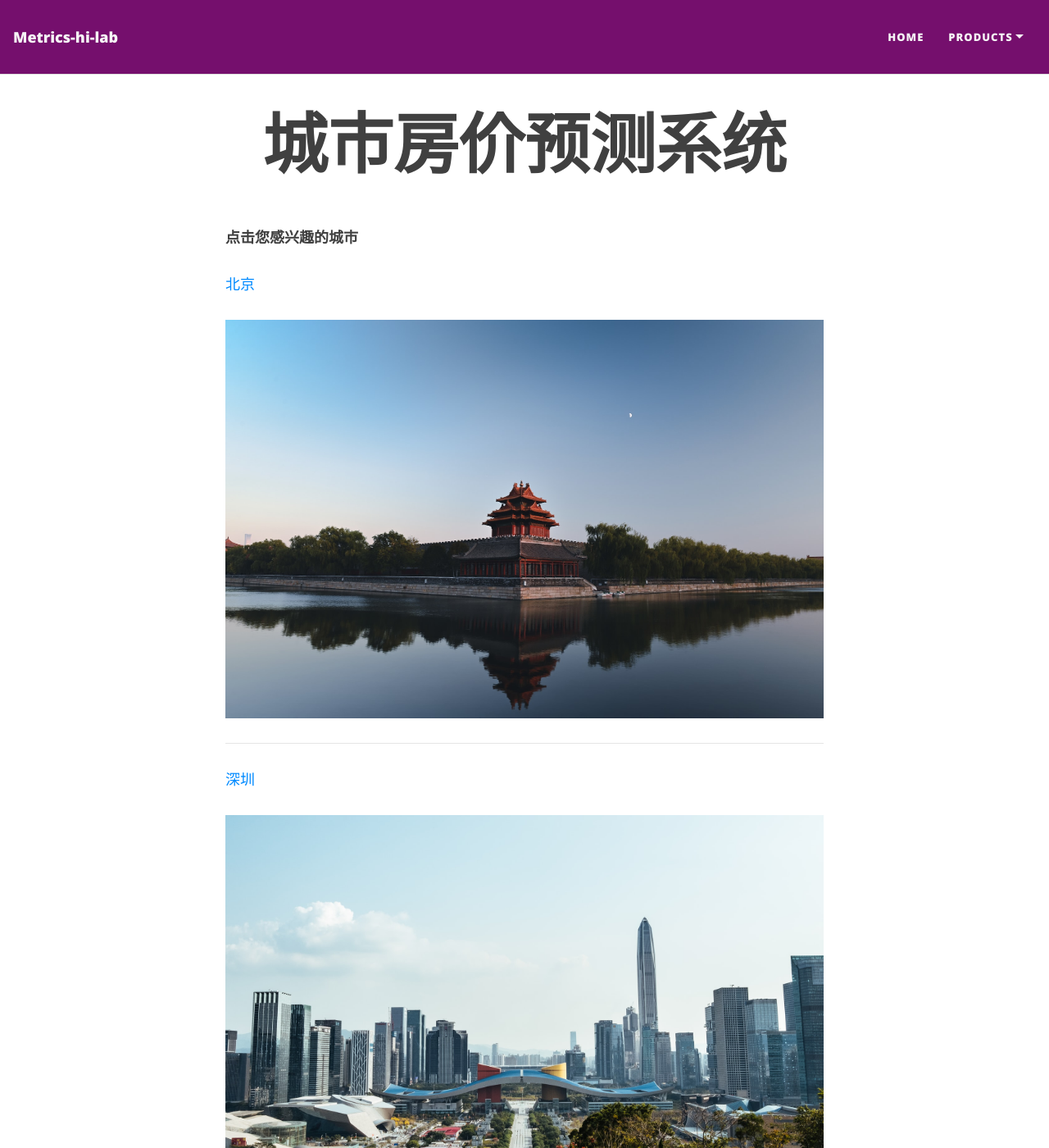
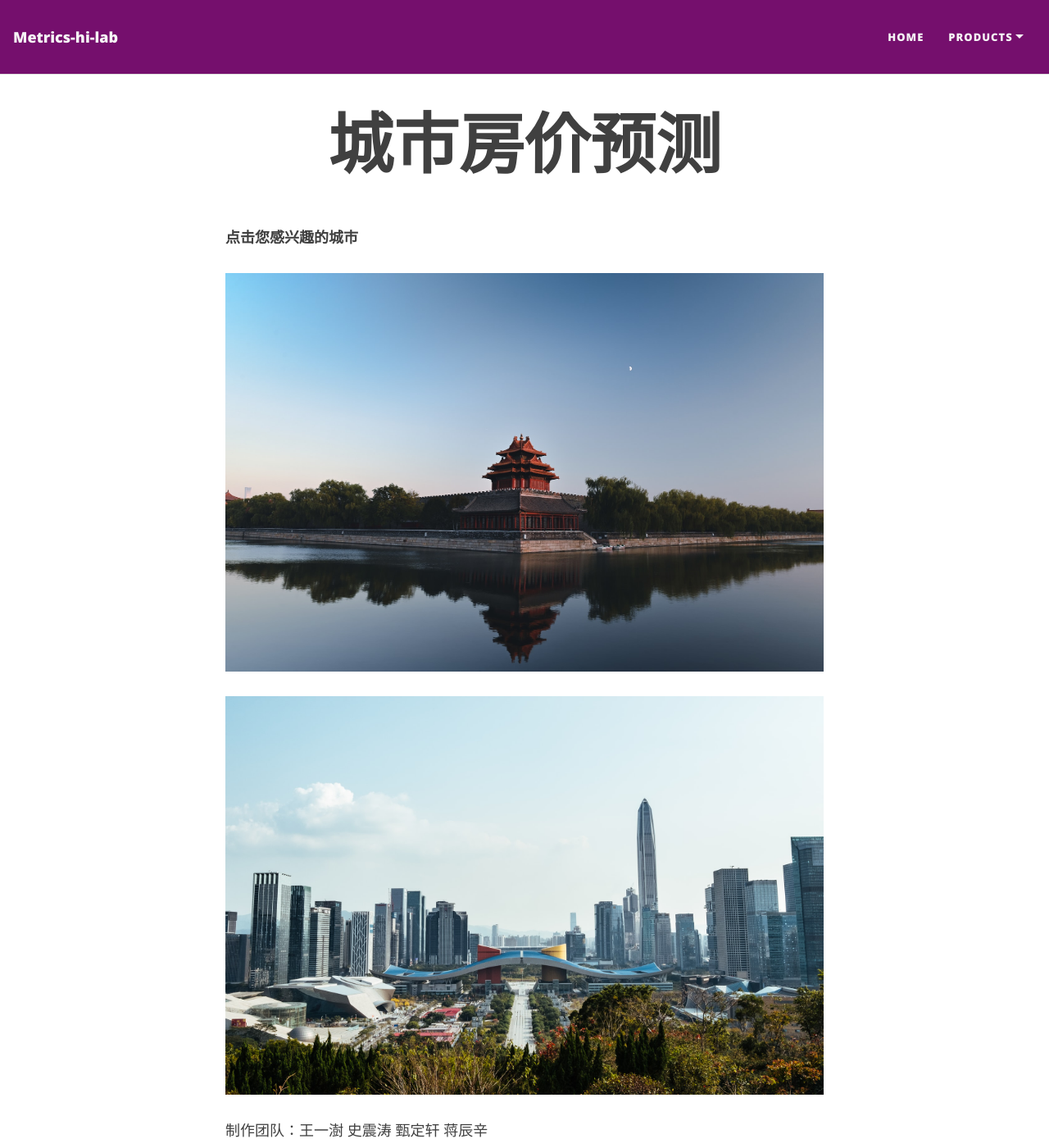
Before and after one commit to metricshilab/metricshilab.github.io, a Jekyll site: the page built from apps.md, in a window 1280 px wide and 1400 px high. Shown: the whole window at 82% size. Built offline with Jekyll 4.4.1, drawn with Linux system fonts in a browser that asks for light colours; nearby versions of some CDN libraries.

Commit message:
polish the app page

```diff
--- a/apps.md
+++ b/apps.md
@@ -1,6 +1,6 @@
 ---
 layout: page
-title: 城市房价预测系统
+title: 城市房价预测
 subtitle:
 ---
 
@@ -10,15 +10,12 @@ subtitle:
 
 
 
-[北京](https://housingp-pred.herokuapp.com/)
+[![photo](/assets/img/bj.jpg)](https://housingp-pred.herokuapp.com/)
 
-![photo](/assets/img/bj.jpg)
 
----
 
-[深圳](https://zhentao-shi.shinyapps.io/ShenzhenHousing/)
 
-![photo](/assets/img/sz.jpg)
+[![photo](/assets/img/sz.jpg)](https://zhentao-shi.shinyapps.io/ShenzhenHousing/)
 
 
 
```
Also changed, not shown: index.md (+3 -3 lines), software.md (+3 -3 lines).
